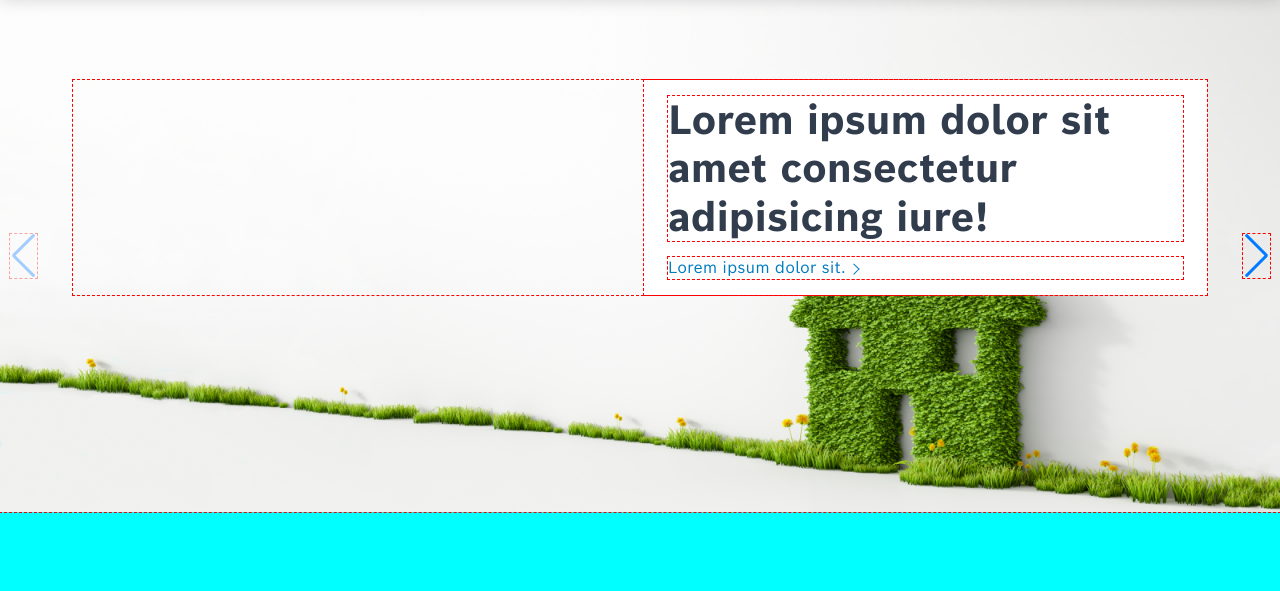
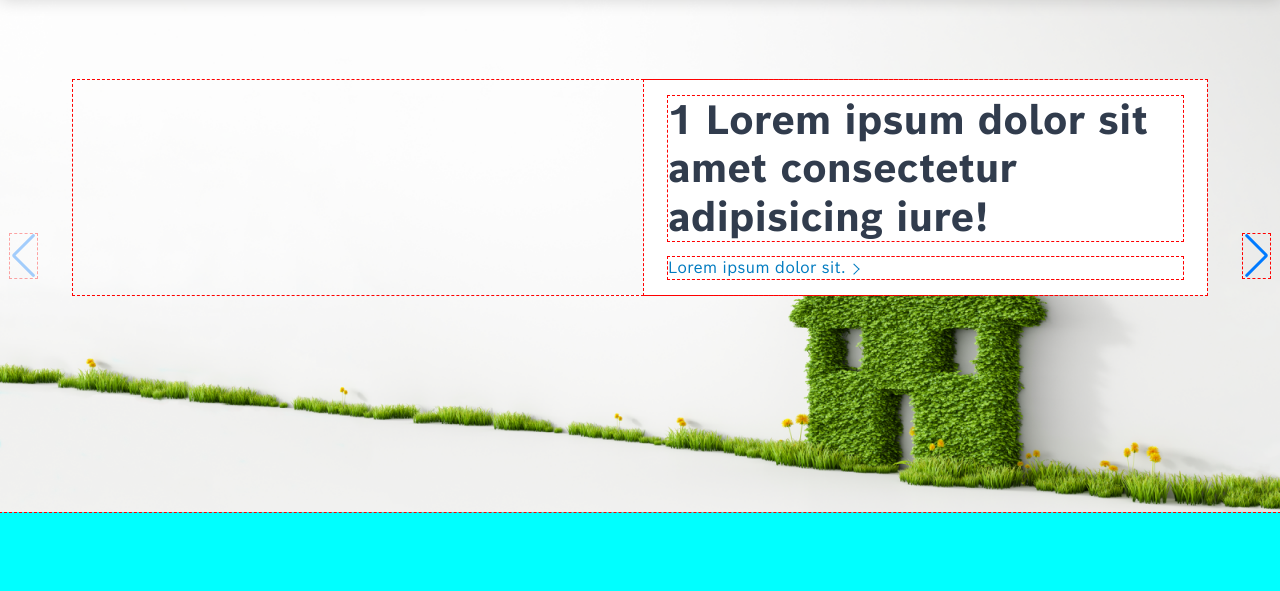
Before and after one commit to rivasspro/bosch, a PHP site: page / in a window 1280 px wide. Shown: the part 119-710 px from the top of the page. Run offline with PHP 8.4, Linux system fonts and the light colour scheme; some libraries are stand-ins or nearby versions.

Commit message:
homePage 26%

```diff
--- a/swiperHome.php
+++ b/swiperHome.php
@@ -5,21 +5,24 @@
       <div class="swiper-content">
         <div class="contenedor">
           <div class="swiper-text">
-            <h2 class="h1">Lorem ipsum dolor sit amet consectetur adipisicing iure!</h2>
+            <h2 class="h1">1 Lorem ipsum dolor sit amet consectetur adipisicing iure!</h2>
             <a href="#" class="Link"><div class="Link_label">Lorem ipsum dolor sit.</div></a>
           </div>
         </div>
       </div>
     </div>
     <div class="swiper-slide">
-      <img src="img/home-page/0.png" alt="">
+      <div class="swiper-media"><img src="img/home-page/0.png" alt=""></div>
+      <div class="swiper-content">
+        <div class="contenedor">
+          <div class="swiper-text">
+            <h2 class="h1">2 Lorem ipsum dolor sit amet consectetur adipisicing iure!</h2>
+            <a href="#" class="Link"><div class="Link_label">Lorem ipsum dolor sit.</div></a>
+          </div>
+        </div>
+      </div>
     </div>
-    <div class="swiper-slide">
-      <img src="img/home-page/0.png" alt="">
-    </div>
-    <div class="swiper-slide">
-      <img src="img/home-page/0.png" alt="">
-    </div>
+
   </div>
 
   <div class="swiper-button-next"></div>
```
